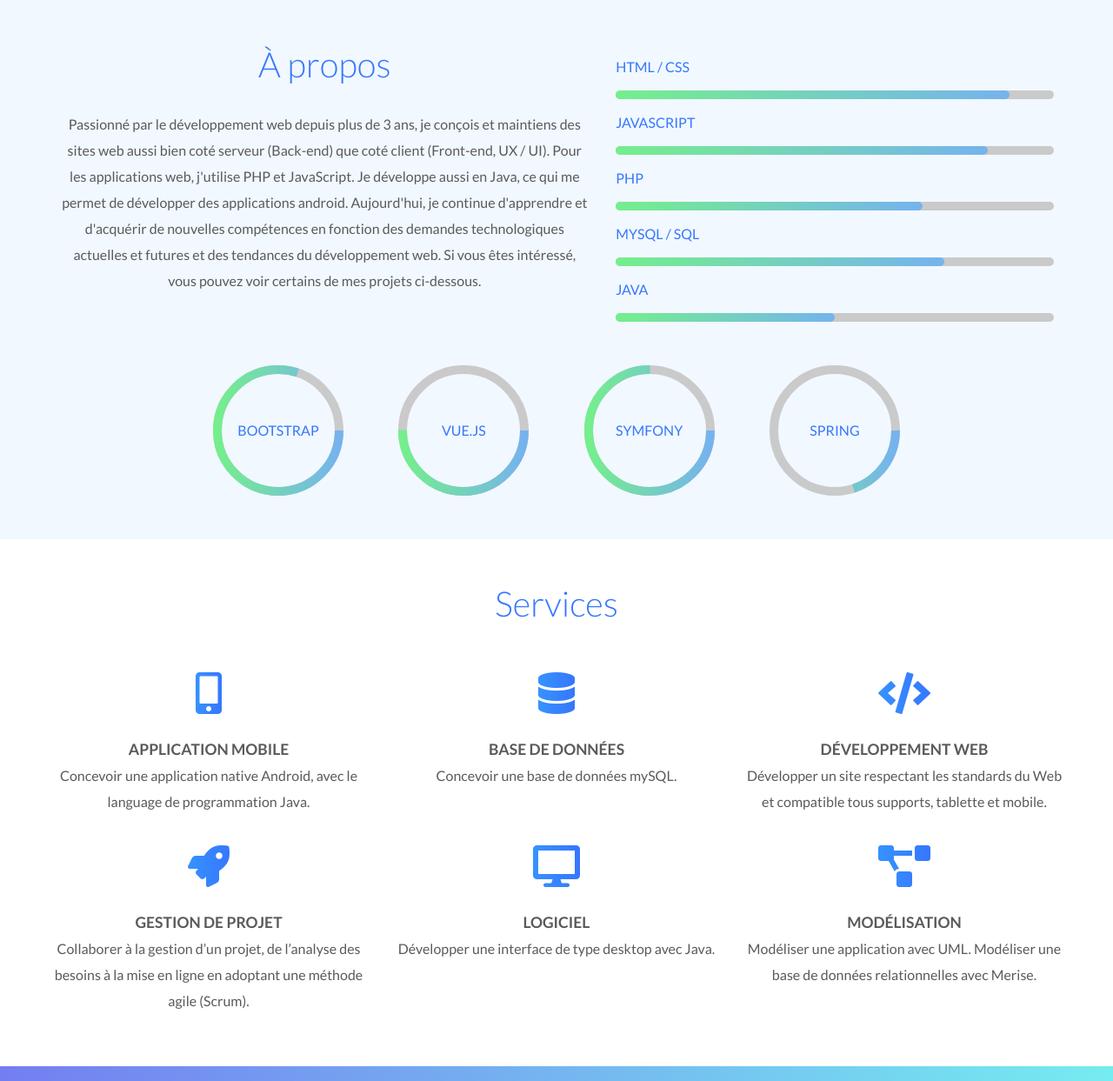
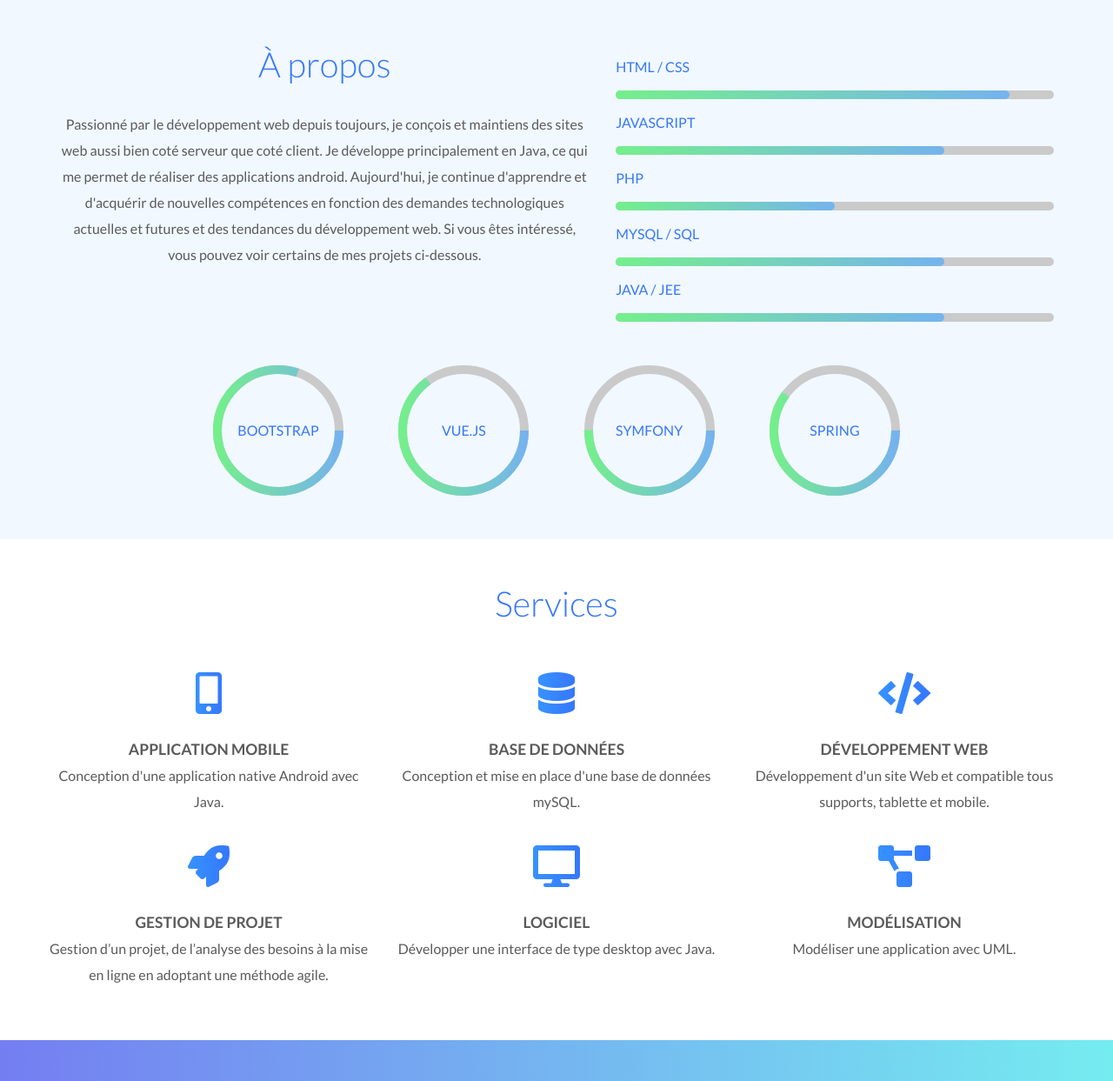
Before and after one commit to Yohan974/portfolio, a plain HTML site: page index.html in a window 1280 px wide. Shown: the part 800-2043 px from the top of the page at 87% size. Drawn offline with nearby package versions, Linux system fonts and the light colour scheme.

Commit message:
ajout nouveau cv

```diff
--- a/assets/javascript/db.js
+++ b/assets/javascript/db.js
@@ -5,10 +5,10 @@ export const data = {
     "projectsNav": "Proyectos",
     "contactNav": "Contacto",
     "contactDescription": "Necesita un desarollador? Para más información",
-    "jobTitle": "Desallorador web y software",
+    "jobTitle": "Desallorador web y móvil",
     "contactBtn": "Contácteme",
     "about": "Sobre mi",
-    "aboutDescription": "Apasionado con el desarollo web por más de 3 años, creo y mantengo páginas web tanto en el lado servidor (Back-end) como en el lado del cliente (Front-end, UX / UI). Para crear aplicaciones web, trabajo con PHP y JavaScript. Desarollo también en Java para las aplicaciones android. Actualmente sigo aprendiendo y adquiriendo nuevas habilidades en función a las actuales y futuras demandas y tendencias tecnológicas en el campo del desarrollo web. Si están interesados, pueden ver algunos de mis proyectos abajo.",
+    "aboutDescription": "Siempre apasionado con el desarollo web, creo y mantengo páginas web tanto en el lado servidor como en el lado del cliente. Para crear aplicaciones web, trabajo con Java. Desarollo también para las aplicaciones android. Actualmente sigo aprendiendo y adquiriendo nuevas habilidades en función a las actuales y futuras demandas y tendencias tecnológicas en el campo del desarrollo web. Si están interesados, pueden ver algunos de mis proyectos abajo.",
     "services": "Servicios",
     "application": "Aplicación móvil",
     "appDescription": "Crear una aplicación nativa en Android, con el lenguaje de programación Java.",
@@ -36,10 +36,10 @@ export const data = {
     "projectsNav": "Projects",
     "contactNav": "Contact",
     "contactDescription": "Need a developper? For mor information",
-    "jobTitle": "Software and web developper",
+    "jobTitle": "Mobile and web developper",
     "contactBtn": "Contact me",
     "about": "About me",
-    "aboutDescription": "Passionate about web development for over three years, I'm making and maintaining websites whether server side (Back-end) as client side (Front-end, UX / UI). For web applications I use PHP and JavaScript. I also develop in Java for Android mobile apps. I'm currently keep learning and acquiring new skills based on current and future technological demands and trends in the field of web development. If you are interested, you can view some of my projects down below.",
+    "aboutDescription": "Always been passionate about web development, I'm making and maintaining websites whether server side as client side. I develop in Java for Android mobile apps. I'm currently keep learning and acquiring new skills based on current and future technological demands and trends in the field of web development. If you are interested, you can view some of my projects down below.",
     "services": "Services",
     "application": "Mobile application",
     "appDescription": "Creating a native application for Android using Java programming Language.",
@@ -67,23 +67,23 @@ export const data = {
     "projectsNav": "Projets",
     "contactNav": "Contact",
     "contactDescription": "Besoin d'un développeur? Pour plus d'informations",
-    "jobTitle": "Développeur web et logiciel",
+    "jobTitle": "Développeur web et mobile",
     "contactBtn": "Contactez-moi",
     "about": "À propos",
-    "aboutDescription": "Passionné par le développement web depuis plus de 3 ans, je conçois et maintiens des sites web aussi bien coté serveur (Back-end) que coté client (Front-end, UX / UI). Pour les applications web, j'utilise PHP et JavaScript. Je développe aussi en Java, ce qui me permet de développer des applications android. Aujourd'hui, je continue d'apprendre et d'acquérir de nouvelles compétences en fonction des demandes technologiques actuelles et futures et des tendances du développement web. Si vous êtes intéressé, vous pouvez voir certains de mes projets ci-dessous.",
+    "aboutDescription": "Passionné par le développement web depuis toujours, je conçois et maintiens des sites web aussi bien coté serveur que coté client. Je développe principalement en Java, ce qui me permet de réaliser des applications android. Aujourd'hui, je continue d'apprendre et d'acquérir de nouvelles compétences en fonction des demandes technologiques actuelles et futures et des tendances du développement web. Si vous êtes intéressé, vous pouvez voir certains de mes projets ci-dessous.",
     "services": "Services",
     "application": "Application mobile",
-    "appDescription": "Concevoir une application native Android, avec le language de programmation Java.",
+    "appDescription": "Conception d'une application native Android avec Java.",
     "database": "Base de données",
-    "dbDescription": "Concevoir une base de données mySQL.",
+    "dbDescription": "Conception et mise en place d'une base de données mySQL.",
     "development": "Développement web",
-    "devDescription": "Développer un site respectant les standards du Web et compatible tous supports, tablette et mobile.",
+    "devDescription": "Développement d'un site Web et compatible tous supports, tablette et mobile.",
     "manageProject": "Gestion de projet",
-    "manageProjectDescription": "Collaborer à la gestion d’un projet, de l’analyse des besoins à la mise en ligne en adoptant une méthode agile (Scrum).",
+    "manageProjectDescription": "Gestion d’un projet, de l’analyse des besoins à la mise en ligne en adoptant une méthode agile.",
     "software": "Logiciel",
     "softwareDescription": "Développer une interface de type desktop avec Java.",
     "conception": "Modélisation",
-    "conceptionDescription": "Modéliser une application avec UML. Modéliser une base de données relationnelles avec Merise.",
+    "conceptionDescription": "Modéliser une application avec UML.",
     "projects": "Projets",
     "experiences": "Expériences",
     "contact": "Contact",
--- a/index.html
+++ b/index.html
@@ -92,7 +92,7 @@
         <div class="aboutMe col-md-6">
           <h2 data-language="about">À Propos</h2>
           <p data-language="aboutDescription">
-            Passionné par le développement web depuis plus de 3 ans, je conçois et maintiens des sites web aussi bien
+            Passionné par le développement web depuis toujours, je conçois et maintiens des sites web aussi bien
             coté serveur (Back-end) que coté client (Front-end, UX / UI). Je développe aussi en Java, ce qui me permet
             de développer des applications android.
           </p>
@@ -107,13 +107,13 @@
           <div class="skill">
             <div class="skill-name">javascript</div>
             <div class="skill-bar">
-              <div class="skill-active" per="85"></div>
+              <div class="skill-active" per="75"></div>
             </div>
           </div>
           <div class="skill">
             <div class="skill-name">php</div>
             <div class="skill-bar">
-              <div class="skill-active" per="70"></div>
+              <div class="skill-active" per="50"></div>
             </div>
           </div>
           <div class="skill">
@@ -123,9 +123,9 @@
             </div>
           </div>
           <div class="skill">
-            <div class="skill-name">Java</div>
+            <div class="skill-name">Java / JEE</div>
             <div class="skill-bar">
-              <div class="skill-active" per="50"></div>
+              <div class="skill-active" per="75"></div>
             </div>
           </div>
         </div>
@@ -146,21 +146,21 @@
           <div class="skill-circle col-sm-6 col-md-3 col-lg-2">
             <svg>
               <circle class="circle-bar" cx="70" cy="70" r="70"></circle>
-              <circle class="circle-active" cx="70" cy="70" r="70" per="50"></circle>
+              <circle class="circle-active" cx="70" cy="70" r="70" per="65"></circle>
             </svg>
             <div class="skill-name">Vue.js</div>
           </div>
           <div class="skill-circle col-sm-6 col-md-3 col-lg-2">
             <svg>
               <circle class="circle-bar" cx="70" cy="70" r="70"></circle>
-              <circle class="circle-active" cx="70" cy="70" r="70" per="75"></circle>
+              <circle class="circle-active" cx="70" cy="70" r="70" per="50"></circle>
             </svg>
             <div class="skill-name">Symfony</div>
           </div>
           <div class="skill-circle col-sm-6 col-md-3 col-lg-2">
             <svg>
               <circle class="circle-bar" cx="70" cy="70" r="70"></circle>
-              <circle class="circle-active" cx="70" cy="70" r="70" per="20"></circle>
+              <circle class="circle-active" cx="70" cy="70" r="70" per="60"></circle>
             </svg>
             <div class="skill-name">Spring</div>
           </div>
@@ -276,7 +276,7 @@
           <h2 data-language="contactDescription">
             Besoin d'un <strong>développeur</strong>? Pour plus d'informations
           </h2>
-          <a href="assets/images/cv-cda.pdf" target="_blank" class="btn btn-primary"
+          <a href="assets/images/CV-Yohan-Fontaine-Developpeur-informatique.pdf" target="_blank" class="btn btn-primary"
             data-language="downloadCV">Télecharger mon CV</a>
         </div>
         <form name="contact" method="POST" class="form-container" data-netlify="true">
```
Also changed, not shown: 2 other files.
